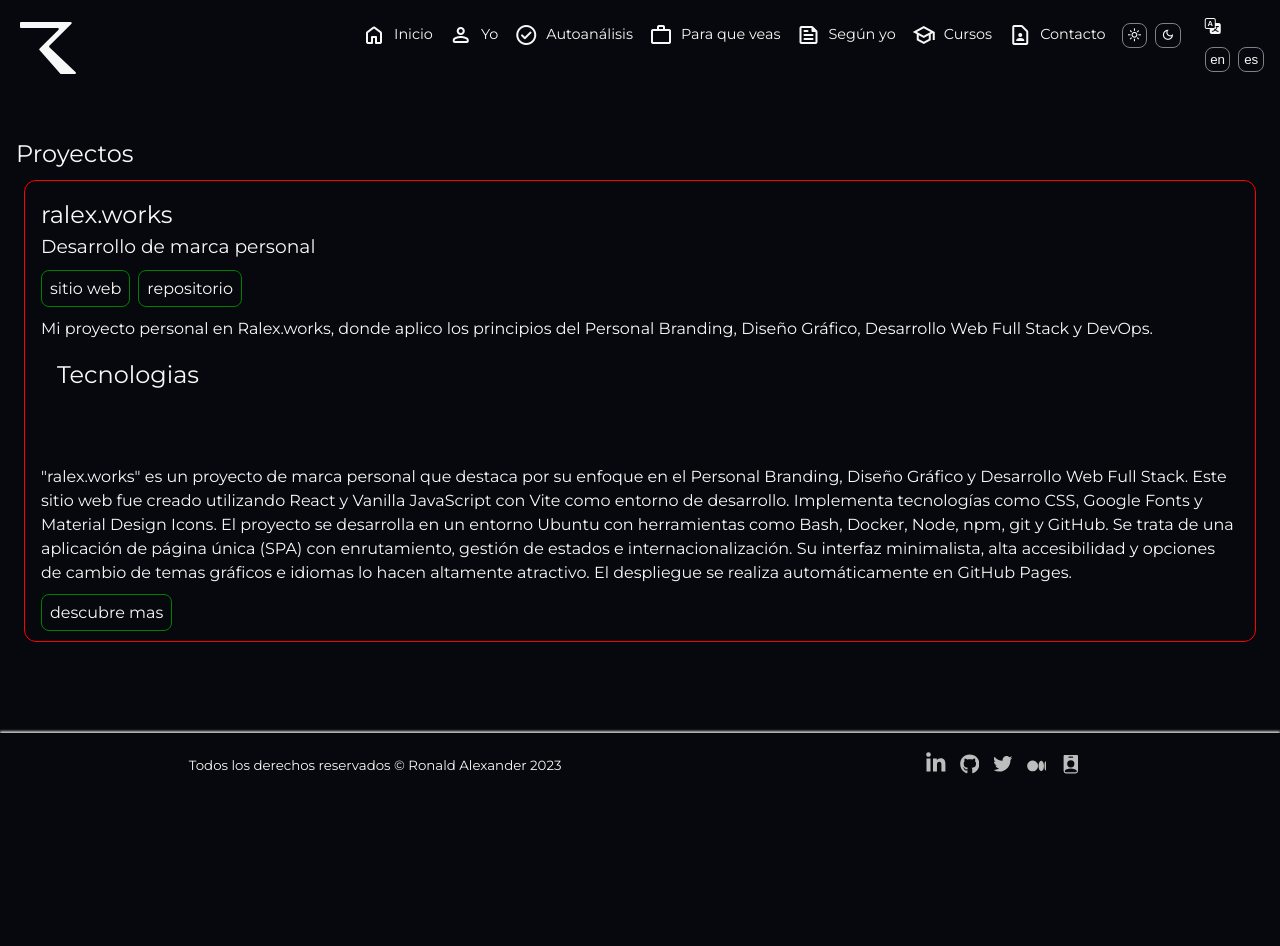
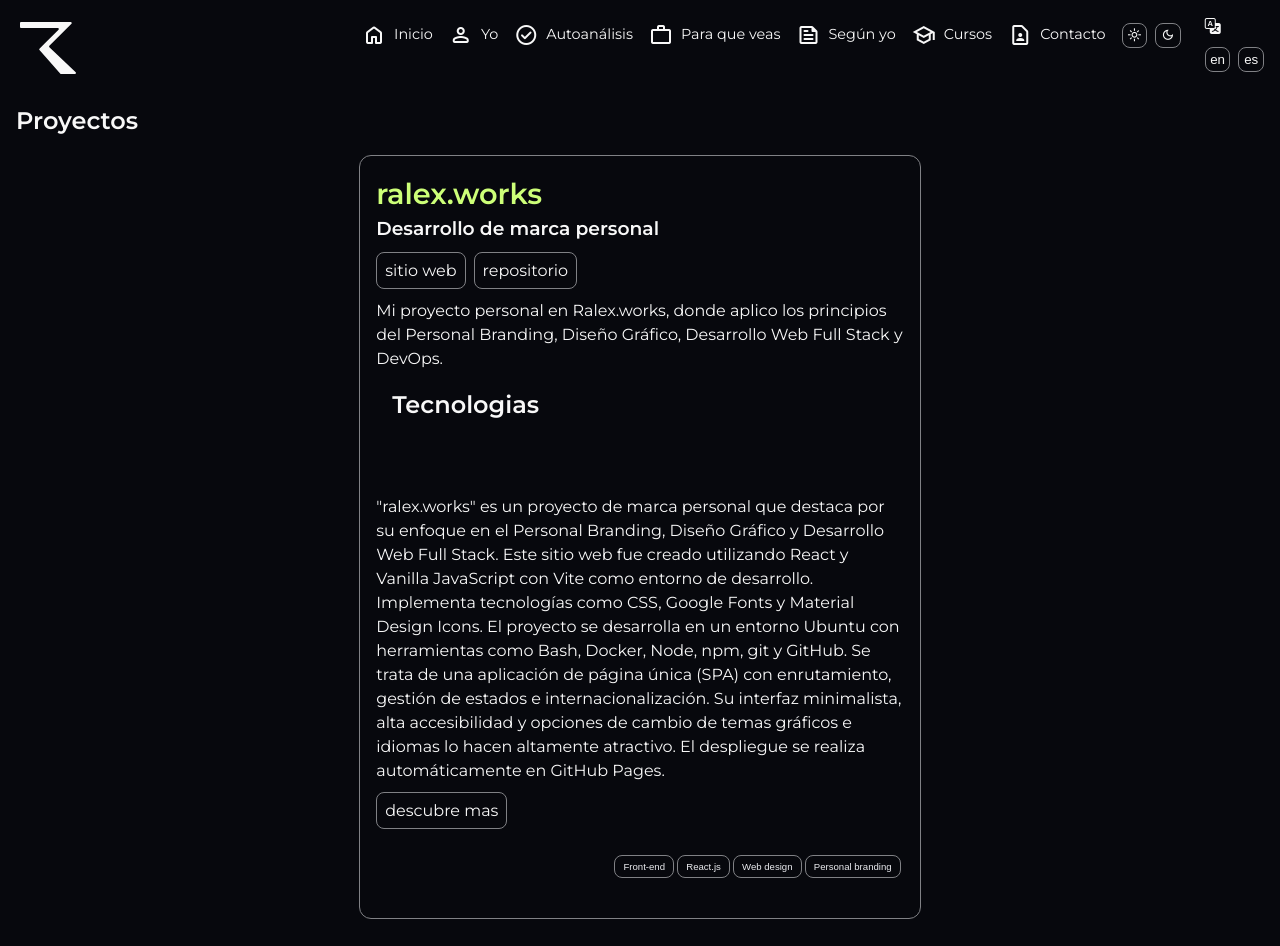
Before and after one commit to ralexrivero/ralex, a React (Vite) app: page /so-you-can-see in a window 1280 px wide. Shown: the top 946 px of the page. Before the commit the page ends 800 px from the top, so only its background shows below. Built offline with nearby package versions, Linux system fonts and the light colour scheme; some icons are missing.

Commit message:
ui for projects and Tag component for automatic search

```diff
--- a/src/App.css
+++ b/src/App.css
@@ -1,4 +1,4 @@
-@import url('https://fonts.googleapis.com/css2?family=Montserrat&display=swap');
+@import url('https://fonts.googleapis.com/css2?family=Montserrat:wght@400;600&display=swap');
 
 /**************************************
  * Normalize
@@ -21,6 +21,7 @@ body {
   font-family: 'Montserrat', sans-serif;
   background-color: #07080d;
   color: #f8f8f8;
+  font-weight: 400;
 }
 
 img {
@@ -261,6 +262,7 @@ footer {
 /**************************************
  * Main
 **************************************/
+
 main {
   width: 100%;
   padding-left: .5rem;
@@ -566,11 +568,24 @@ textarea {
 
 }
 
+.project-grid {
+  display: flex;
+  flex-wrap: wrap;
+  justify-content: space-around;
+  align-items: flex-start;
+}
+
 .card-project {
-  border: 1px solid red;
+  padding: 1rem 1rem 2rem;
+  margin: 1rem auto;
+  border: 1px solid #808185;
   border-radius: .75rem;
-  padding: 1rem;
-  margin: .5rem;
+}
+
+.project-title {
+  color: #cdff78;
+  font-size: 1.8rem;
+  font-weight: 600;
 }
 
 .card-technologies {
@@ -617,7 +632,7 @@ textarea {
 }
 
 /**************************************
- * Misc
+ * Links buttons
 **************************************/
 
 .link-btn,
@@ -627,8 +642,29 @@ textarea {
   padding: .5rem;
   margin-top: 1rem;
   margin-right: .5rem;
-  border: 1px solid green;
+  border: 1px solid #808185;
   border-radius: .5rem;
+  cursor: pointer;
+}
+
+/**************************************
+ * Search
+**************************************/
+
+.tags {
+  display: flex;
+  flex-wrap: wrap;
+  justify-content: flex-end;
+  align-items: center;
+  margin-top: 2rem;
+}
+
+.search-tag {
+  font-size: .6rem;
+  padding: .3rem .5rem;
+  margin-right: .2rem;
+  align-items: center;
+  justify-content: center;
   cursor: pointer;
 }
 
@@ -730,6 +766,10 @@ textarea {
     text-shadow: 1px 1px 2px rgba(255, 255, 255, 1);
   }
 
+  /* card project */
+  .card-project {
+    width: 45%;
+  }
 }
 
 @media screen and (min-width: 1024px) {
--- a/src/App.jsx
+++ b/src/App.jsx
@@ -24,7 +24,7 @@ function App() {
           <Route path="/me" element={<Me/>} />
           <Route path="/self-analysis" element={<Self />} />
           <Route path="/so-you-can-see" element={<SoYouCanSee />} />
-            <Route path="/so-you-can-see/ralex.works" element={< Ralexworks />} />
+            <Route path="/so-you-can-see/ralexworks" element={< Ralexworks />} />
           <Route path="/according-to-me" element={<AccordingToMe />} />
           <Route path="/courses" element={<Courses />} />
           <Route path="/contact" element={<Contact />} />
--- a/src/components/SoYouCanSee.jsx
+++ b/src/components/SoYouCanSee.jsx
@@ -1,13 +1,16 @@
 import { Link } from "react-router-dom";
 import { SiReact, SiCss3 } from '@icons-pack/react-simple-icons';
+import Tag from "./search/Tag";
 
 const SoYouCanSee = () => {
   return (
     <section className="section-soyoucansee">
       <h1>Proyectos</h1>
       <p></p>
+      <div className="project-grid">
+        {/* ralex.works*/}
         <article className="card-project">
-        <h2 className="title-2">ralex.works</h2>
+          <h2 className="project-title">ralex.works</h2>
           <h3>Desarrollo de marca personal</h3>
           <ul className="project-links">
             <li><a className="link-btn" href="https://ralex.works" target="_blank">sitio web</a></li>
@@ -26,9 +29,49 @@ const SoYouCanSee = () => {
             <p>"ralex.works" es un proyecto de marca personal que destaca por su enfoque en el Personal Branding, Diseño Gráfico y Desarrollo Web Full Stack. Este sitio web fue creado utilizando React y Vanilla JavaScript con Vite como entorno de desarrollo. Implementa tecnologías como CSS, Google Fonts y Material Design Icons. El proyecto se desarrolla en un entorno Ubuntu con herramientas como Bash, Docker, Node, npm, git y GitHub. Se trata de una aplicación de página única (SPA) con enrutamiento, gestión de estados e internacionalización. Su interfaz minimalista, alta accesibilidad y opciones de cambio de temas gráficos e idiomas lo hacen altamente atractivo. El despliegue se realiza automáticamente en GitHub Pages. </p>
           </div>
 
-        <Link className="link-btn" to="/so-you-can-see/ralex.works">descubre mas</Link>
+          <Link className="link-btn" to="/so-you-can-see/ralexworks">descubre mas</Link>
+
+          <div className="tags">
+            <Tag filter="Front-end" />
+            <Tag filter="React.js" />
+            <Tag filter="Web design" />
+            <Tag filter="Personal branding" />
+          </div>
 
         </article>
+        {/* ProBusinessCard*/}
+        {/* <article className="card-project">
+          <h2 className="project-title">ProBusinessCard</h2>
+          <h3>Tarjeta digital de negocios</h3>
+          <ul className="project-links">
+            <li><a className="link-btn" href="https://ralex.works" target="_blank">sitio web</a></li>
+            <li><a className="link-btn" href="https://github.com/ralexrivero/ralex" target="_blank">repositorio</a></li>
+          </ul>
+          <p>Mi proyecto personal en Ralex.works, donde aplico los principios del Personal Branding, Diseño Gráfico, Desarrollo Web Full Stack y DevOps.</p>
+
+          <div className="card-technologies">
+            <h2>Tecnologias</h2>
+            <ul className="project-links">
+              <li className="badge-tech"><SiReact color="default" /></li>
+              <li className="badge-tech"><SiCss3 color="default" /></li>
+            </ul>
+          </div>
+          <div className="project-overview">
+            <p>"ralex.works" es un proyecto de marca personal que destaca por su enfoque en el Personal Branding, Diseño Gráfico y Desarrollo Web Full Stack. Este sitio web fue creado utilizando React y Vanilla JavaScript con Vite como entorno de desarrollo. Implementa tecnologías como CSS, Google Fonts y Material Design Icons. El proyecto se desarrolla en un entorno Ubuntu con herramientas como Bash, Docker, Node, npm, git y GitHub. Se trata de una aplicación de página única (SPA) con enrutamiento, gestión de estados e internacionalización. Su interfaz minimalista, alta accesibilidad y opciones de cambio de temas gráficos e idiomas lo hacen altamente atractivo. El despliegue se realiza automáticamente en GitHub Pages. </p>
+          </div>
+
+          <Link className="link-btn" to="/so-you-can-see/ralexworks">descubre mas</Link>
+
+          <div className="tags">
+            <Tag filter="Front-end" />
+            <Tag filter="React.js" />
+            <Tag filter="Web design" />
+            <Tag filter="Personal branding" />
+          </div>
+
+        </article> */}
+      </div>
+
     </section>
   )
 }
--- a/src/components/projects/Ralexworks.jsx
+++ b/src/components/projects/Ralexworks.jsx
@@ -1,5 +1,6 @@
 import { Link } from "react-router-dom";
 import { SiReact, SiCss3, SiVite, SiJavascript, SiGooglefonts, SiMaterialdesignicons, SiGithubpages, SiUbuntu, SiGnubash, SiDocker, SiNodedotjs, SiNpm, SiGit, SiGithub, SiVisualstudiocode } from "@icons-pack/react-simple-icons";
+import Tag from "../search/Tag";
 
 const Ralexworks = () => {
   return (
@@ -36,6 +37,14 @@ const Ralexworks = () => {
         </ul>
 
         <Link className="link-btn" to="/so-you-can-see/">proyectos</Link>
+
+        <div className="tags">
+          <Tag filter="Front-end" />
+          <Tag filter="React.js" />
+          <Tag filter="Web design" />
+          <Tag filter="Personal branding" />
+        </div>
+
     </section>
   )
 }
--- /dev/null
+++ b/src/components/search/Tag.jsx
@@ -0,0 +1,12 @@
+const Tag = (props) => {
+  return (
+    <button
+      className="search-tag"
+      title={props.filter}
+      aria-label="filter tag">
+      {props.filter}
+    </button>
+  )
+}
+
+export default Tag;
```
Lines whose indentation alone changed are shown as unchanged.
